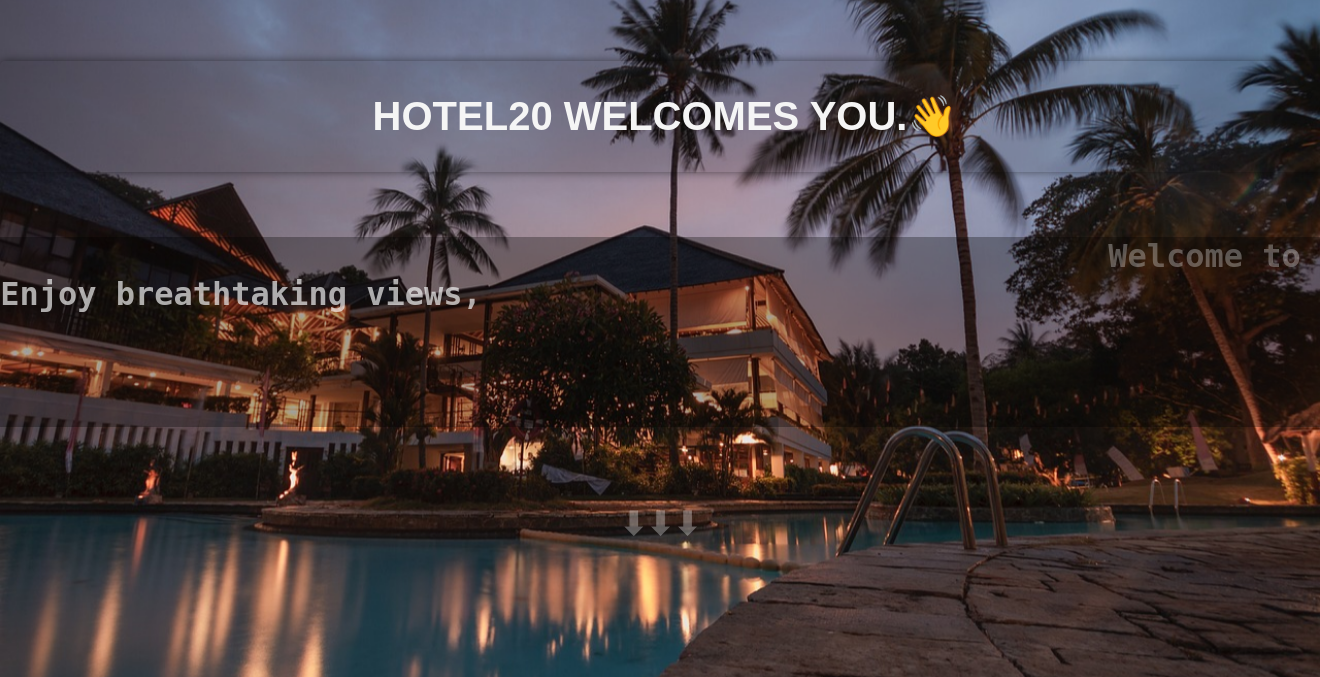
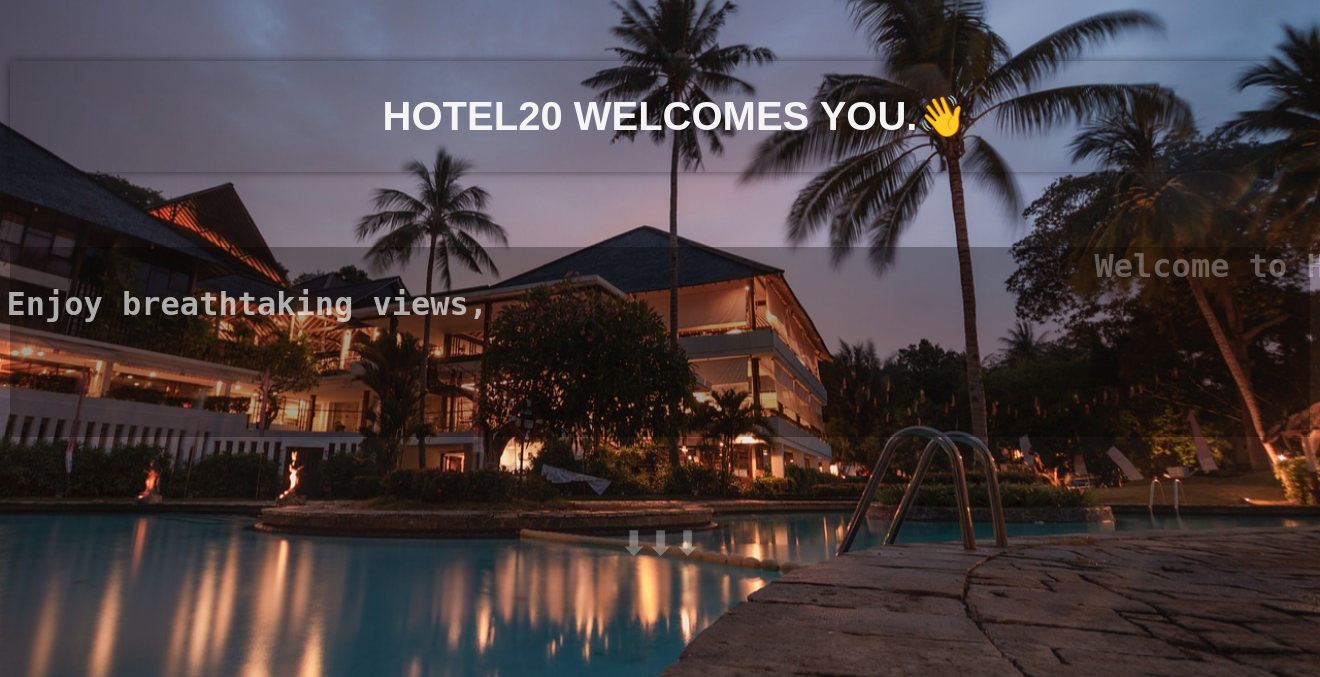
Before and after one commit to NOJA20/Site, a PHP site: page /index.html in a window 1320 px wide; the page is wider, and only the part inside the window is pictured. Shown: the part 109-786 px from the top of that part. Run offline with PHP 8.4, Linux system fonts and the light colour scheme.

Commit message:
Update index.css

```diff
--- a/index.css
+++ b/index.css
@@ -14,7 +14,7 @@ body::before {
     top: 0;
     left: 0;
     width: 100%;
-    height: 100%;
+    height: 100vh;
     background-image: url('Images/BackG1.jpeg');
     background-size: cover;
     background-position: center;
@@ -126,6 +126,8 @@ header {
 .w {
     width: 100%;
     margin-top: 170px;
+    margin-left: 10px;
+    margin-right: 10px;
     border-radius: 5px;
     box-shadow: 0 0 10px rgba(0, 0, 0, 0.5);
     background-color: rgba(0, 0, 0, 0.1);
@@ -156,6 +158,7 @@ header {
     font-family: monospace;
     font-weight: bold;
     font-size: 2rem;
+    margin: 10px;
 }
 
 .description-text {
```
